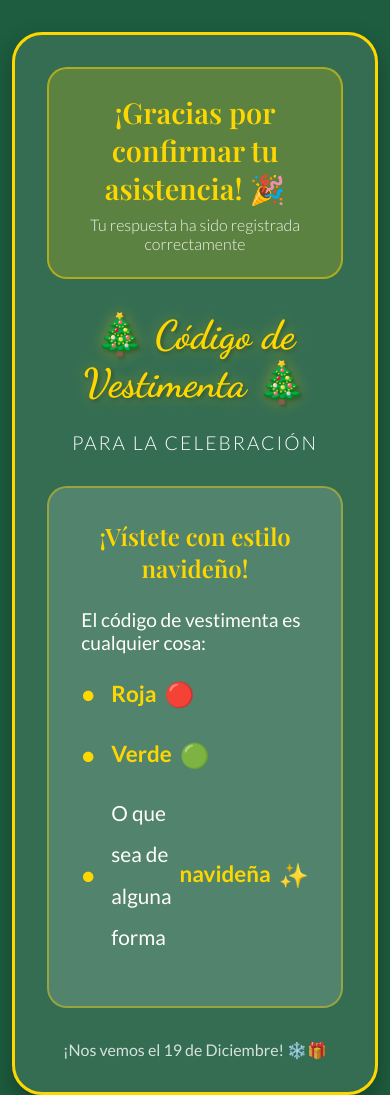
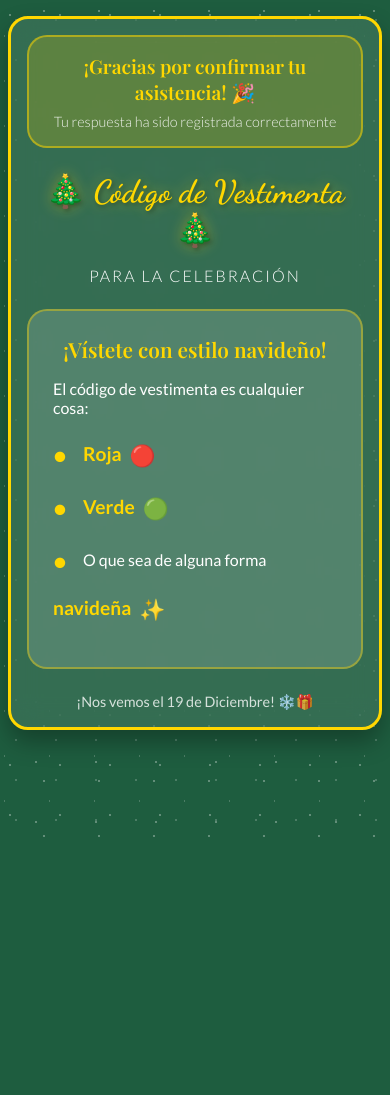
Before and after one commit to jsForeroBiomed/invitacion_cumple_ana, a plain HTML site: page codigo-vestimenta.html in a window 390 px wide. Shown: the top 1095 px of the page. After the commit the page ends 844 px from the top, so only its background shows below. Drawn offline with nearby package versions, Linux system fonts and the light colour scheme.

Commit message:
Corregir código de vestimenta en mobile

```diff
--- a/codigo-vestimenta.html
+++ b/codigo-vestimenta.html
@@ -162,20 +162,101 @@
         }
 
         @media (max-width: 768px) {
+            body {
+                padding: 1rem;
+                align-items: flex-start;
+                padding-top: 2rem;
+            }
+
+            .container {
+                padding: 1.5rem;
+                max-width: 100%;
+                border-radius: 20px;
+            }
+
             h1 {
                 font-size: 2.5rem;
+                margin-bottom: 1rem;
+            }
+
+            .success-message {
+                padding: 1rem;
+                margin-bottom: 1.5rem;
+            }
+
+            .success-title {
+                font-size: 1.4rem;
+            }
+
+            .success-text {
+                font-size: 0.9rem;
+            }
+
+            .subtitle {
+                font-size: 1rem;
+                margin-bottom: 1.5rem;
+            }
+
+            .dress-code {
+                padding: 1.5rem;
+                margin: 1.5rem 0;
             }
 
             .dress-code-title {
                 font-size: 1.5rem;
+                margin-bottom: 1rem;
             }
 
-            .dress-code-text {
+            .dress-code-intro {
+                font-size: 1rem;
+                margin-bottom: 0.8rem;
+            }
+
+            .dress-code-list li {
                 font-size: 1.1rem;
+                line-height: 1.8;
+                margin-bottom: 0.6rem;
+                flex-wrap: wrap;
+            }
+
+            .dress-code-highlight {
+                font-size: 1.2rem;
+            }
+
+            .emoji {
+                font-size: 1.3rem;
+            }
+
+            .footer {
+                font-size: 0.9rem;
+                margin-top: 1.5rem;
+            }
+        }
+
+        @media (max-width: 480px) {
+            body {
+                padding: 0.5rem;
+                padding-top: 1rem;
             }
 
             .container {
-                padding: 2rem;
+                padding: 1rem;
+            }
+
+            h1 {
+                font-size: 2rem;
+            }
+
+            .success-title {
+                font-size: 1.2rem;
+            }
+
+            .dress-code-title {
+                font-size: 1.3rem;
+            }
+
+            .dress-code-list li {
+                font-size: 1rem;
             }
         }
     </style>
```
Also changed, not shown: 1 other file.
